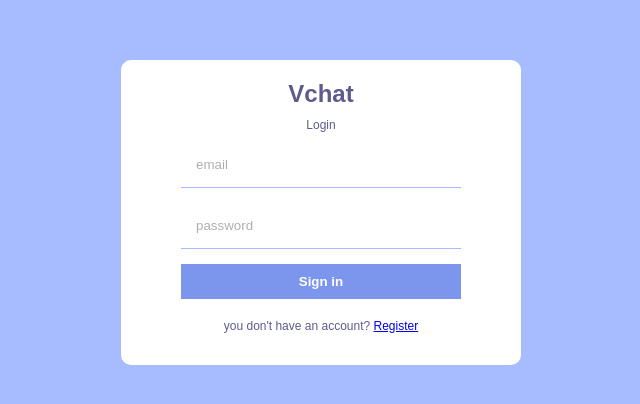
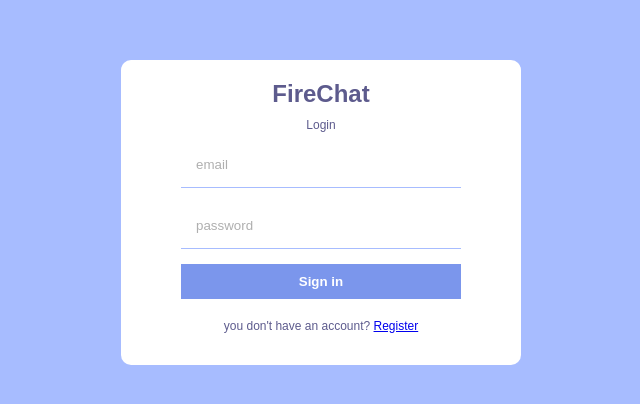
Before and after one commit to vishakh-abhayan/FireChat, a React (Vite) app: page /login in a window 1280 px wide. Shown: the part 188-592 px from the top of the page, without its empty margins (319-959 px from the left). Built offline with nearby package versions, Linux system fonts and the light colour scheme; no server answers.

Commit message:
name changed

```diff
--- a/src/components/Navbar.jsx
+++ b/src/components/Navbar.jsx
@@ -7,7 +7,7 @@ function Navbar() {
   const { currentUser } = useContext(AuthContext);
   return (
     <div className="navbar">
-      <span className="logo">Vchat</span>
+      <span className="logo">FireChat</span>
       <div className="user">
         <img src={currentUser.photoURL} alt="" />
         <span>{currentUser.displayName}</span>
--- a/src/pages/Login.jsx
+++ b/src/pages/Login.jsx
@@ -25,7 +25,7 @@ function Login() {
   return (
     <div className="formContainer">
       <div className="formWrapper">
-        <span className="logo">Vchat</span>
+        <span className="logo">FireChat</span>
         <span className="title">Login </span>
         <form onSubmit={handleSubmit} action="">
           <input type="email" placeholder="email" />
--- a/src/pages/Register.jsx
+++ b/src/pages/Register.jsx
@@ -55,7 +55,7 @@ function Register() {
   return (
     <div className="formContainer">
       <div className="formWrapper">
-        <span className="logo">Vchat</span>
+        <span className="logo">FireChat</span>
         <span className="title">Register </span>
         <form onSubmit={handleSubmit}>
           <input type="text" placeholder="display name" />
```
